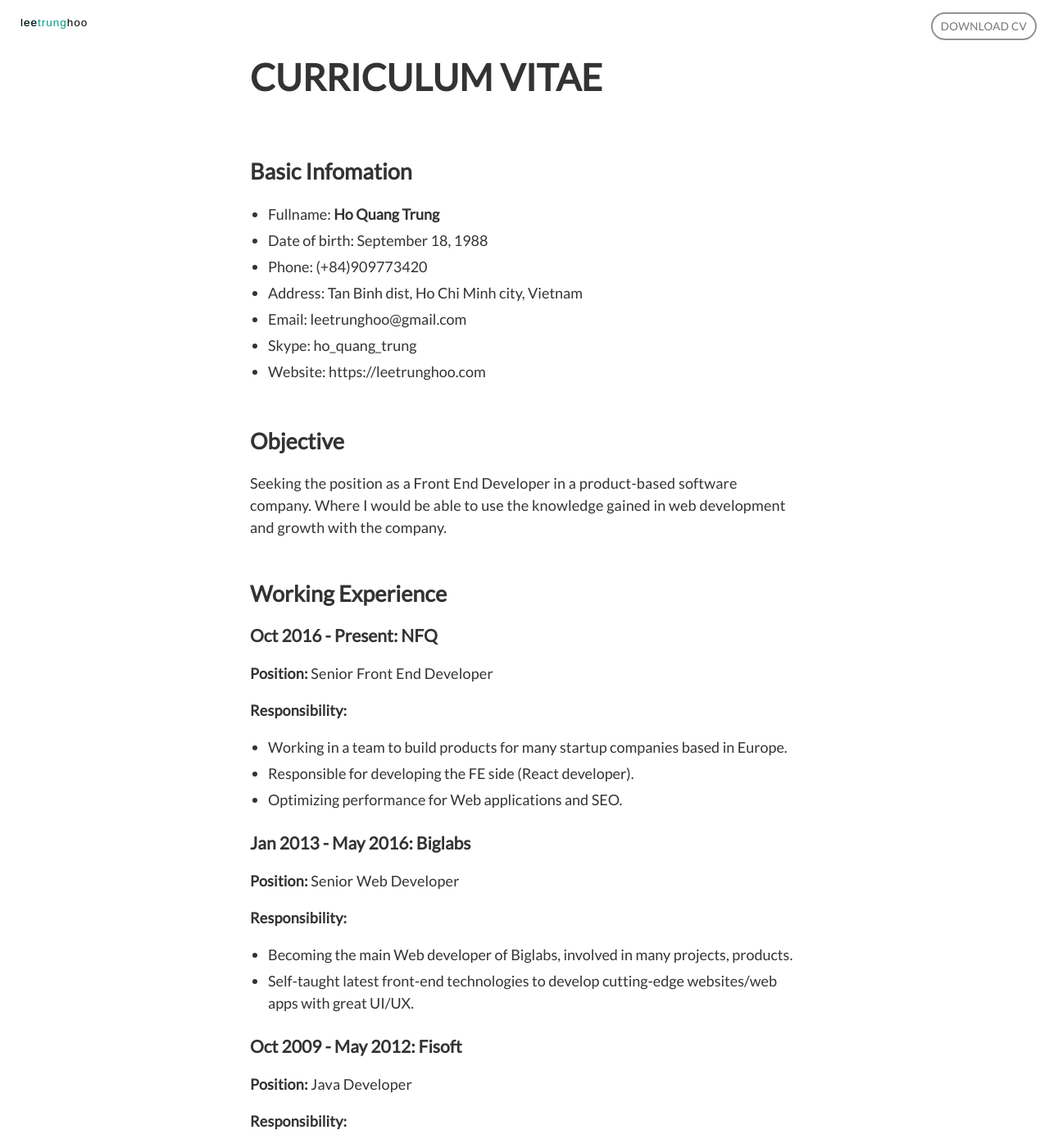
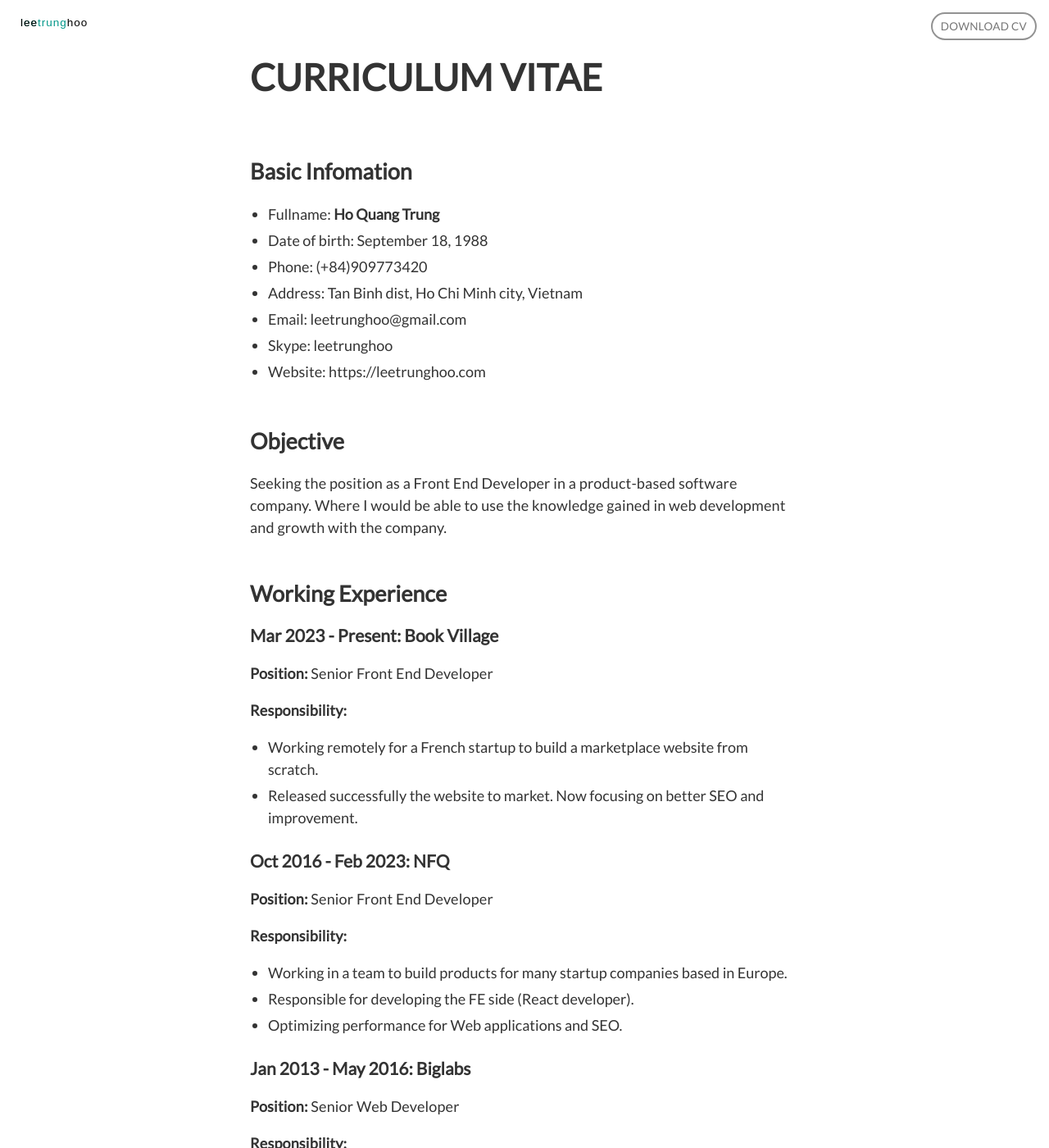
Before and after one commit to leetrunghoo/leetrunghoo.github.io, a Jekyll site: the page built from cv/index.md, in a window 1280 px wide and 1400 px high. Shown: the whole window at 82% size. Built offline with Jekyll 4.4.1, drawn with Linux system fonts in a browser that asks for light colours; nearby versions of some CDN libraries; some web fonts are replaced; comment, search, counter and statistics services are not loaded.

Commit message:
chore: update CV

```diff
--- a/_data/cv.yml
+++ b/_data/cv.yml
@@ -4,7 +4,7 @@ basic:
   phone: (+84)909773420
   address: Tan Binh dist, Ho Chi Minh city, Vietnam
   email: leetrunghoo@gmail.com
-  skype: ho_quang_trung
+  skype: leetrunghoo
   website: https://leetrunghoo.com
   github: https://github.com/leetrunghoo
 
@@ -44,9 +44,15 @@ skills:
     details:
 
 works:
+  - company: Book Village
+    position: Senior Front End Developer
+    time: Mar 2023 - Present
+    description:
+      - Working remotely for a French startup to build a marketplace website from scratch.
+      - Released successfully the website to market. Now focusing on better SEO and improvement.
   - company: NFQ
     position: Senior Front End Developer
-    time: Oct 2016 - Present
+    time: Oct 2016 - Feb 2023
     description:
       - Working in a team to build products for many startup companies based in Europe.
       - Responsible for developing the FE side (React developer).
```
Also changed, not shown: 1 other file.
